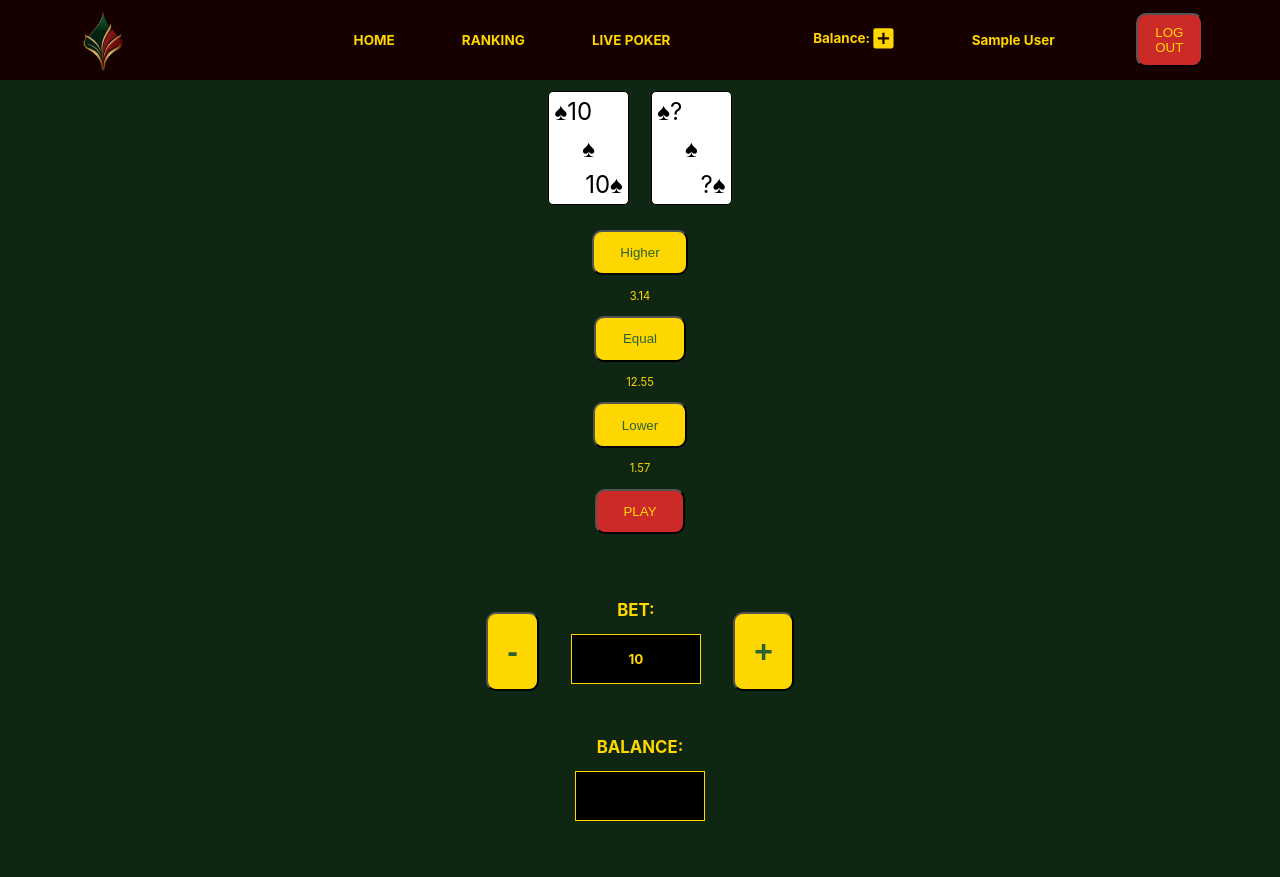
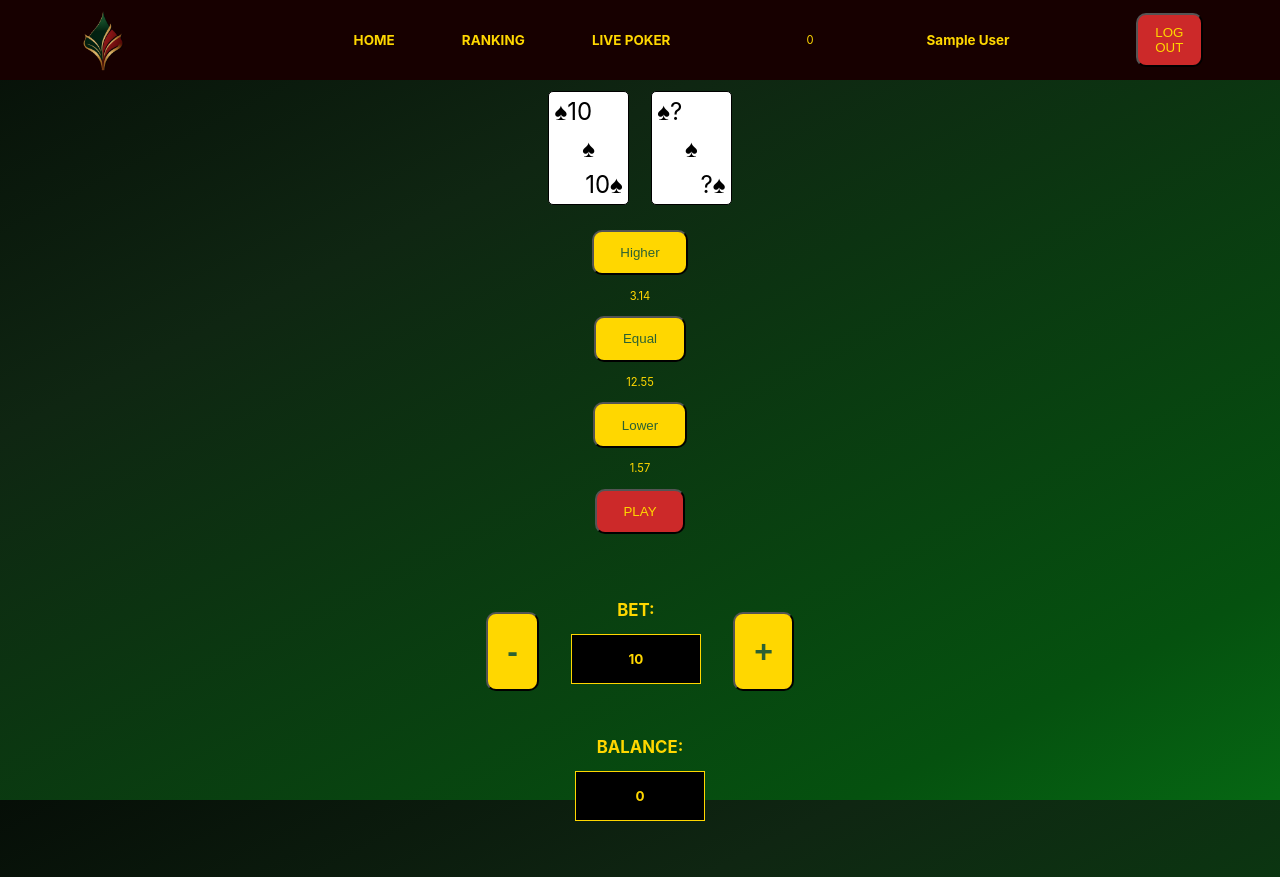
Before and after one commit to Jump3rr/Casino, a React (Create React App) app: page /hilo in a window 1280 px wide. Built offline with nearby package versions, Linux system fonts and the light colour scheme; no server answers; the database is empty; sample sign-in values are in the browser's storage; the HTML template or start-up script is replaced by a standard one.

Commit message:
background style, prevent to bet if no credits

```diff
--- a/src/actions/creditsFbActions.ts
+++ b/src/actions/creditsFbActions.ts
@@ -47,6 +47,11 @@ export const getFbCredits = () => async (dispatch: Dispatch) => {
         type: actionTypes.GET_FBCREDITS,
         payload: doc.data()?.credits,
       });
+    } else {
+      dispatch({
+        type: actionTypes.GET_FBCREDITS,
+        payload: 0,
+      });
     }
   });
 };
--- a/src/components/Games/Blackjack/Blackjack.tsx
+++ b/src/components/Games/Blackjack/Blackjack.tsx
@@ -8,7 +8,7 @@ import {
 import { Buttons } from '../../../entities/CommonComponents';
 import { IState } from '../../../reducers';
 import { IBetReducer } from '../../../reducers/betReducer';
-import { useAppDispatch } from '../../../tools/hooks';
+import { useAppDispatch, useAppSelector } from '../../../tools/hooks';
 import BetComponent from '../../BetComponent/BetComponent';
 import { generateDeck, Card, shuffleDeck } from '../Cards/Cards';
 import DealerHand from './DealerHand';
@@ -61,6 +61,7 @@ const Blackjack: React.FC = () => {
   const [playerValue, setPlayerValue] = useState(0);
   const [dealerValue, setDealerValue] = useState(0);
   const dispatch = useAppDispatch();
+  const fbcredits = useAppSelector((state) => state.fbcredits);
 
   const [gameState, setGameState] = useState<
     'playing' | 'won' | 'lost' | 'tied' | 'waiting'
@@ -123,6 +124,7 @@ const Blackjack: React.FC = () => {
   };
 
   const startGame = () => {
+    if (bet > fbcredits) return;
     dispatch(decrementFbCredits(bet));
     setGameState('playing');
     let newDeck = [...shuffledDeck];
--- a/src/components/Games/Craps/Craps.tsx
+++ b/src/components/Games/Craps/Craps.tsx
@@ -12,7 +12,7 @@ import { Buttons, MainWrapper } from '../../../entities/CommonComponents';
 import { SelectedFields } from '../../../entities/types';
 import { IState } from '../../../reducers';
 import { IBetReducer } from '../../../reducers/betReducer';
-import { useAppDispatch } from '../../../tools/hooks';
+import { useAppDispatch, useAppSelector } from '../../../tools/hooks';
 import BetComponent from '../../BetComponent/BetComponent';
 
 const Dices = styled.div`
@@ -48,6 +48,7 @@ const BetButton = styled(Buttons)`
 `;
 
 const Craps: React.FC = () => {
+  const fbcredits = useAppSelector((state) => state.fbcredits);
   const [result, setResult] = useState(0);
   const [shotCounter, setShotCounter] = useState(0);
   const [winningNumber, setWinningNumber] = useState(0);
@@ -66,6 +67,8 @@ const Craps: React.FC = () => {
         currentElement.style.backgroundColor = inArray.backgroundColor;
         setPlayerTempBet(playerTempBet.filter((item) => item.value !== value));
       } else {
+        if (playerTempBet.reduce((acc, cur) => acc + cur.bet, bet) > fbcredits)
+          return;
         const newArray = [
           ...playerTempBet,
           {
--- a/src/components/Games/Hi-Lo/HiLo.tsx
+++ b/src/components/Games/Hi-Lo/HiLo.tsx
@@ -17,7 +17,7 @@ import {
 } from '../../../entities/CommonComponents';
 import { IState } from '../../../reducers';
 import { IBetReducer } from '../../../reducers/betReducer';
-import { useAppDispatch } from '../../../tools/hooks';
+import { useAppDispatch, useAppSelector } from '../../../tools/hooks';
 import BetComponent from '../../BetComponent/BetComponent';
 import { Card, generateDeckOneSuit } from '../Cards/Cards';
 
@@ -41,6 +41,7 @@ const payouts = [
 const reversedPayouts = [...payouts].reverse();
 
 export const HiLo = () => {
+  const fbcredits = useAppSelector((state) => state.fbcredits);
   const [card, setCard] = useState<Card | null>(null);
   const [newCard, setNewCard] = useState<Card | null>(null);
   const [playerPick, setPlayerPick] = useState(0);
@@ -73,6 +74,7 @@ export const HiLo = () => {
     ) {
       return;
     }
+    if (bet > fbcredits) return;
     dispatch(decrementFbCredits(bet));
     switch (playerPick) {
       case 1:
--- a/src/components/Games/Roulette/RouletteTable.tsx
+++ b/src/components/Games/Roulette/RouletteTable.tsx
@@ -8,7 +8,7 @@ import { Colors } from '../../../entities/colors';
 import { SelectedFields } from '../../../entities/types';
 import { IState } from '../../../reducers';
 import { IBetReducer } from '../../../reducers/betReducer';
-import { useAppDispatch } from '../../../tools/hooks';
+import { useAppDispatch, useAppSelector } from '../../../tools/hooks';
 import BetComponent from '../../BetComponent/BetComponent';
 import { rouletteData } from './RouletteData';
 import './RouletteTable.css';
@@ -29,6 +29,7 @@ export const RouletteTable: React.FC<RouletteTableProps> = ({
   const { bet } = useSelector<IState, IBetReducer>((globalState) => ({
     ...globalState.bet,
   }));
+  const fbcredits = useAppSelector((state) => state.fbcredits);
 
   useEffect(() => {
     handleResult();
@@ -46,6 +47,8 @@ export const RouletteTable: React.FC<RouletteTableProps> = ({
         currentElement.style.backgroundColor = inArray.backgroundColor;
         setPlayerTempBet(playerTempBet.filter((item) => item.value !== value));
       } else {
+        if (playerTempBet.reduce((acc, cur) => acc + cur.bet, bet) > fbcredits)
+          return;
         const newArray = [
           ...playerTempBet,
           {
--- a/src/components/Games/SlotsMachine/bottomMachine.tsx
+++ b/src/components/Games/SlotsMachine/bottomMachine.tsx
@@ -25,7 +25,7 @@ import { IState } from '../../../reducers';
 import { IBetReducer } from '../../../reducers/betReducer';
 import { ICreditsReducer } from '../../../reducers/creditsReducer';
 import { IItemsReducer } from '../../../reducers/itemsReducer';
-import { useAppDispatch } from '../../../tools/hooks';
+import { useAppDispatch, useAppSelector } from '../../../tools/hooks';
 import BetComponent from '../../BetComponent/BetComponent';
 
 // const MainWrapper = styled.div`
@@ -39,6 +39,7 @@ const SpinButton = styled(Buttons)`
 `;
 
 export const BottomMachine: FC = () => {
+  const fbcredits = useAppSelector((state) => state.fbcredits);
   const dispatch = useAppDispatch();
   const { bet } = useSelector<IState, IBetReducer>((globalState) => ({
     ...globalState.bet,
@@ -95,6 +96,7 @@ export const BottomMachine: FC = () => {
   }
 
   async function HandleClick() {
+    if (bet > fbcredits) return;
     if (!clicked) {
       await setClicked(true);
       await dispatch<ShuffleItems>(shuffleItems());
--- a/src/components/Login/RegisterPage.tsx
+++ b/src/components/Login/RegisterPage.tsx
@@ -32,7 +32,9 @@ export const RegisterPage = () => {
       setErrorMessage('');
       const user = await createUserWithEmailAndPassword(auth, email, password);
       console.log(user);
-      createDefaultDbUser();
+      createDefaultDbUser().then(() => {
+        navigate('/');
+      });
     } catch (error: any) {
       setErrorMessage(error.message);
       console.log(error.message);
--- a/src/components/MainPage/MainPage.tsx
+++ b/src/components/MainPage/MainPage.tsx
@@ -1,6 +1,7 @@
 import React from 'react';
 import { useNavigate } from 'react-router-dom';
 import styled from 'styled-components';
+import { Colors } from '../../entities/colors';
 import { MainWrapper } from '../../entities/CommonComponents';
 
 const GamesCategoryContainer = styled.div`
@@ -16,7 +17,7 @@ const GamesCategoryContainer = styled.div`
 `;
 const GameContainer = styled.div`
   margin-inline: 5em;
-  background-color: black;
+  background-color: ${Colors.darkRed};
   display: flex;
   flex-direction: row;
   text-align: center;
--- a/src/components/NavBar/NavBar.tsx
+++ b/src/components/NavBar/NavBar.tsx
@@ -6,7 +6,7 @@ import { Colors } from '../../entities/colors';
 import { Buttons, TextButtons } from '../../entities/CommonComponents';
 import store from '../../tools/store';
 import { useAppSelector } from '../../tools/hooks';
-import { useLocation } from 'react-router-dom';
+import { useLocation, useNavigate } from 'react-router-dom';
 import { FaBars } from 'react-icons/fa';
 import './style.css';
 import { MdAddBox } from 'react-icons/md';
@@ -103,6 +103,7 @@ const Logo = styled.img`
 `;
 
 export const NavBar = () => {
+  const navigate = useNavigate();
   const [mobileNavbarActive, setMobileNavbarActive] = useState(false);
   const fbcredits = useAppSelector((state) => state.fbcredits);
   const logout = async () => {
@@ -111,7 +112,7 @@ export const NavBar = () => {
 
   return (
     <TopBarWrapper>
-      <Logo src='/img/logo/logo1.png' alt='' />
+      <Logo src='/img/logo/logo1.png' alt='' onClick={() => navigate('/')} />
       <Menu>
         <ButtonsSection>
           <TextButtons to='/'>HOME</TextButtons>
--- a/src/entities/CommonComponents.ts
+++ b/src/entities/CommonComponents.ts
@@ -3,7 +3,6 @@ import styled from 'styled-components';
 import { Colors } from './colors';
 
 export const MainWrapper = styled.div`
-  background-color: ${Colors.mainGreen};
   min-height: 70vh;
   justify-content: center;
   align-items: center;
--- a/src/index.css
+++ b/src/index.css
@@ -5,7 +5,10 @@ body {
     sans-serif;
   -webkit-font-smoothing: antialiased;
   -moz-osx-font-smoothing: grayscale;
-  background: #0f2612;
+  background: rgb(6,14,7);
+  background: linear-gradient(153deg, rgba(6,14,7,1) 0%, rgba(15,38,18,1) 30%, rgba(5,81,15,1) 85%, rgba(6,103,19,1) 100%);
+  background-repeat: no-repeat;
+  background-attachment: fixed;
   color: #FFD700;
   margin-top: 10vh;
 }
```
